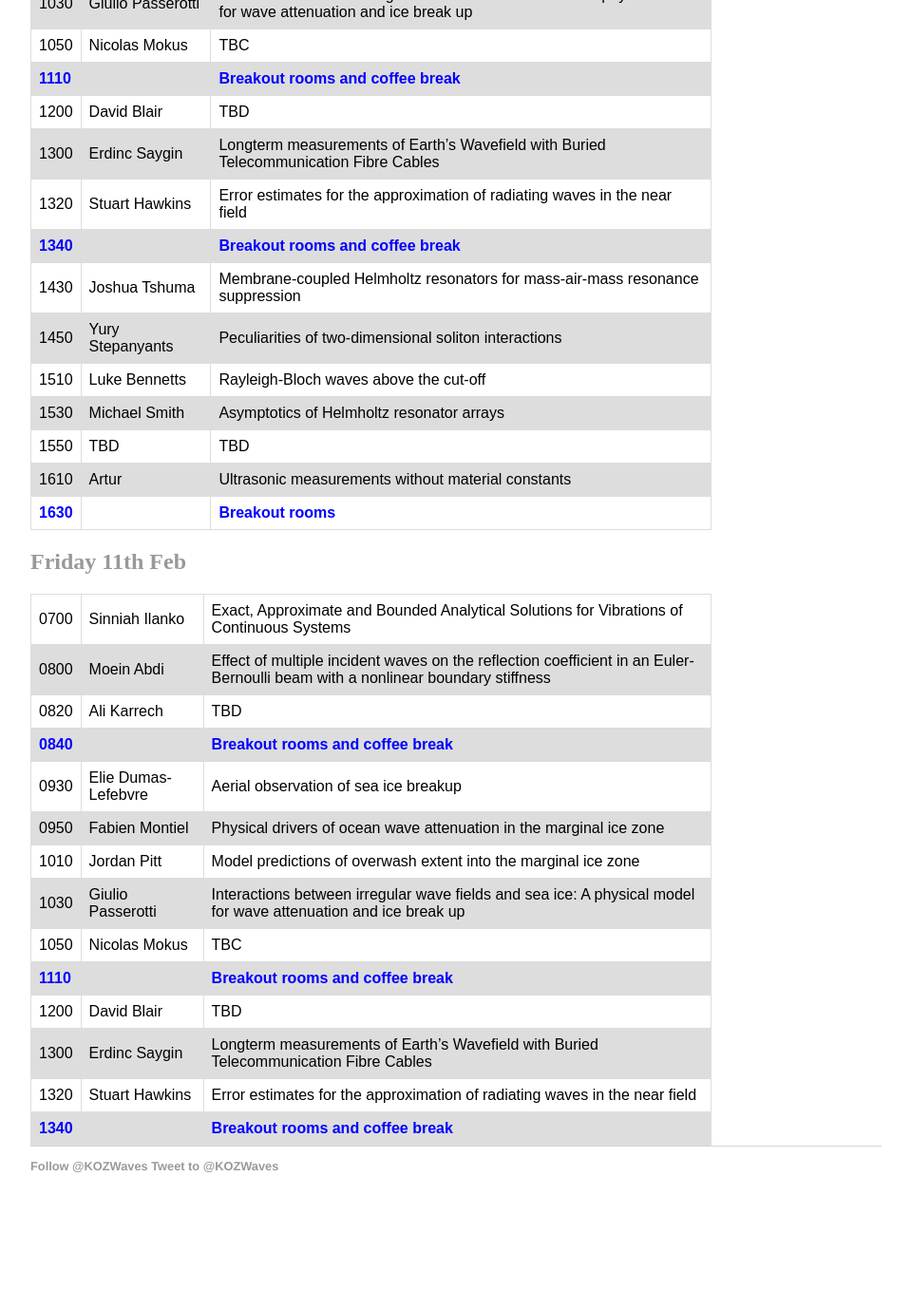
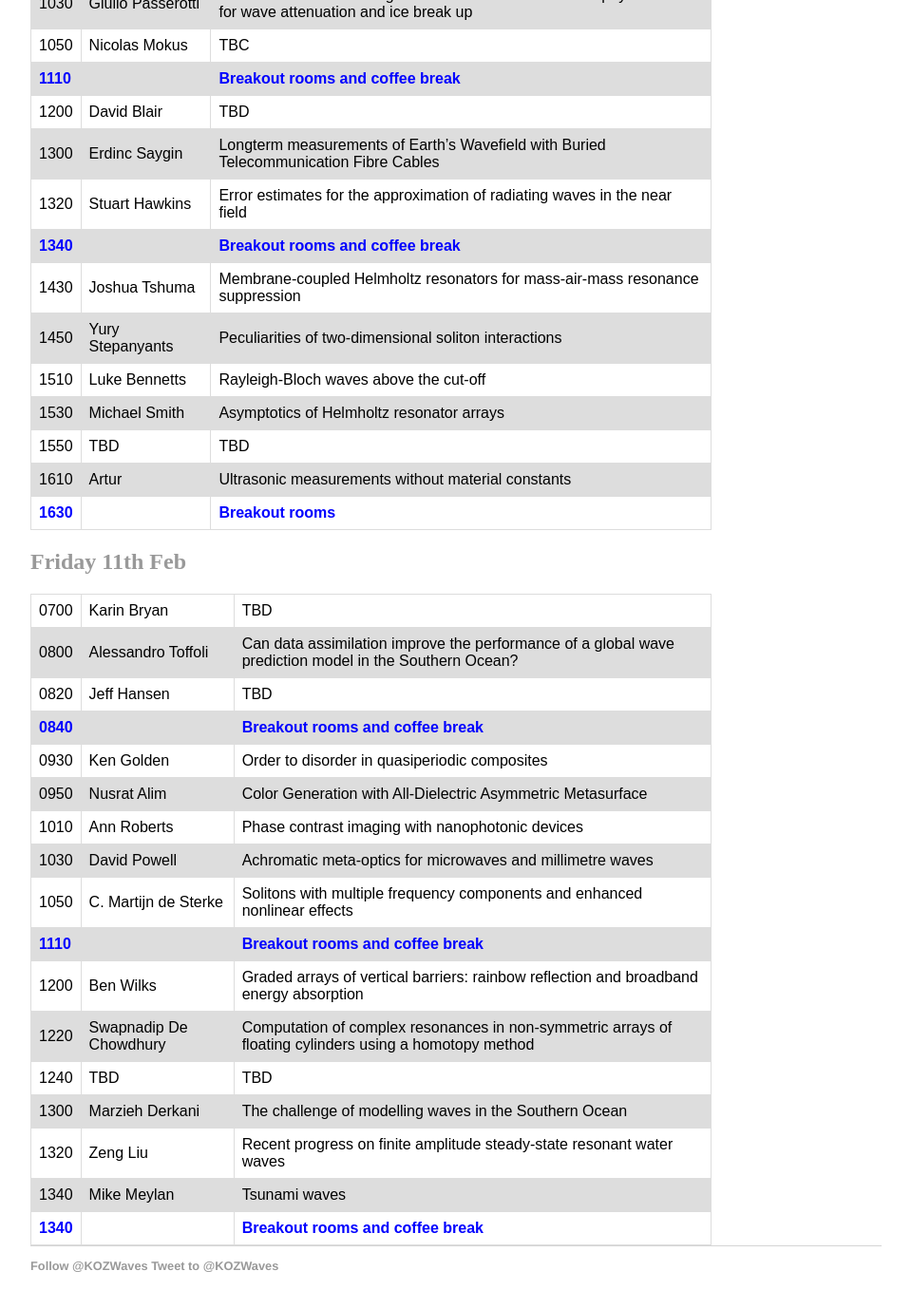
Before and after one commit to kozwaves/kozwaves.github.io, a Jekyll site: the page built from KOZWaves2022/index.html, in a window 1280 px wide and 1400 px high, scrolled down 1785 px. Shown: the top 1378 px of the window at 95% size, without its empty margins (160-1119 px from the left). Built offline with Jekyll 4.4.1, drawn with Linux system fonts in a browser that asks for light colours; comment, search, counter and statistics services are not loaded; before the commit the page ends 3080 px from its top, so only the background shows below that.

Commit message:
Update index.html

```diff
--- a/KOZWaves2022/index.html
+++ b/KOZWaves2022/index.html
@@ -263,17 +263,17 @@ tr:nth-child(even) {
 <table>
 <tr>
 	<td>0700</td>
-	<td>Sinniah Ilanko</td>
-	<td>Exact, Approximate and Bounded Analytical Solutions for Vibrations of Continuous Systems</td>
+	<td>Karin Bryan</td>
+	<td>TBD</td>
 </tr>
 <tr>
 	<td>0800</td>
-	<td>Moein Abdi</td>
-	<td>Effect of multiple incident waves on the reflection coefficient in an Euler-Bernoulli beam with a nonlinear boundary stiffness</td>
+	<td>Alessandro Toffoli</td>
+	<td>Can data assimilation improve the performance of a global wave prediction model in the Southern Ocean?</td>
 </tr>
 <tr>
 	<td>0820</td>
-	<td>Ali Karrech</td>
+	<td>Jeff Hansen</td>
 	<td>TBD</td>
 </tr>
 <tr>
@@ -283,28 +283,28 @@ tr:nth-child(even) {
 </tr>
 <tr>
 	<td>0930</td>
-	<td>Elie Dumas-Lefebvre</td>
-	<td>Aerial observation of sea ice breakup</td>
+	<td>Ken Golden</td>
+	<td>Order to disorder in quasiperiodic composites</td>
 </tr>
 <tr>
 	<td>0950</td>
-	<td>Fabien Montiel</td>
-	<td>Physical drivers of ocean wave attenuation in the marginal ice zone</td>
+	<td>Nusrat Alim</td>
+	<td>Color Generation with All-Dielectric Asymmetric Metasurface</td>
 </tr>
 <tr>
 	<td>1010</td>
-	<td>Jordan Pitt</td>
-	<td>Model predictions of overwash extent into the marginal ice zone</td>
+	<td>Ann Roberts</td>
+	<td>Phase contrast imaging with nanophotonic devices</td>
 </tr>
 <tr>
 	<td>1030</td>
-	<td>Giulio Passerotti</td>
-	<td>Interactions between irregular wave fields and sea ice: A physical model for wave attenuation and ice break up</td>
+	<td>David Powell</td>
+	<td>Achromatic meta-optics for microwaves and millimetre waves</td>
 </tr>
 <tr>
 	<td>1050</td>
-	<td>Nicolas Mokus</td>
-	<td>TBC</td>
+	<td>C. Martijn de Sterke</td>
+	<td>Solitons with multiple frequency components and enhanced nonlinear effects</td>
 </tr>
 <tr>
 	<td style="color:blue"><b>1110</b></td>
@@ -313,18 +313,33 @@ tr:nth-child(even) {
 </tr>
 <tr>
 	<td>1200</td>
-	<td>David Blair</td>
+	<td>Ben Wilks</td>
+	<td>Graded arrays of vertical barriers: rainbow reflection and broadband energy absorption</td>
+</tr>
+<tr>
+	<td>1220</td>
+	<td>Swapnadip De Chowdhury</td>
+	<td>Computation of complex resonances in non-symmetric arrays of floating cylinders using a homotopy method</td>
+</tr>
+<tr>
+	<td>1240</td>
+	<td>TBD</td>
 	<td>TBD</td>
 </tr>
 <tr>
 	<td>1300</td>
-	<td>Erdinc Saygin</td>
-	<td>Longterm measurements of Earth’s Wavefield with Buried Telecommunication Fibre Cables</td>
+	<td>Marzieh Derkani</td>
+	<td>The challenge of modelling waves in the Southern Ocean</td>
 </tr>
 <tr>
 	<td>1320</td>
-	<td>Stuart Hawkins</td>
-	<td>Error estimates for the approximation of radiating waves in the near field</td>
+	<td>Zeng Liu</td>
+	<td>Recent progress on finite amplitude steady‐state resonant water waves</td>
+</tr>
+<tr>
+	<td>1340</td>
+	<td>Mike Meylan</td>
+	<td>Tsunami waves</td>
 </tr>
 <tr>
 	<td style="color:blue"><b>1340</b></td>
```
